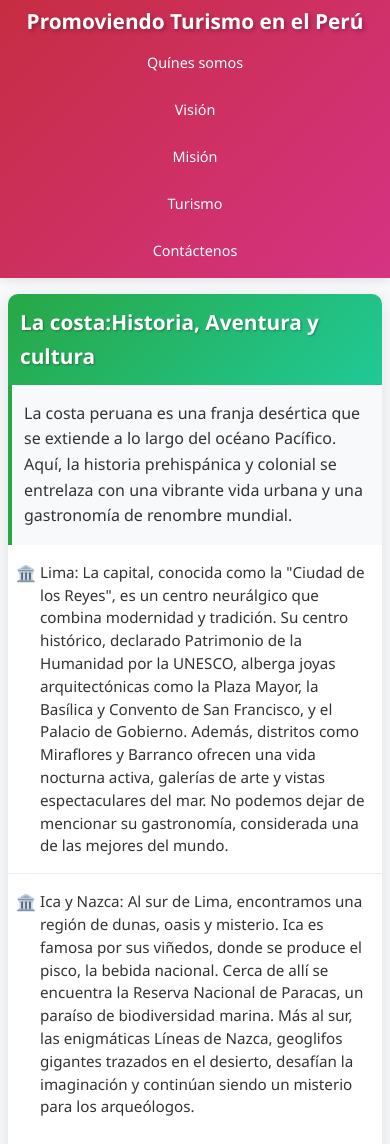
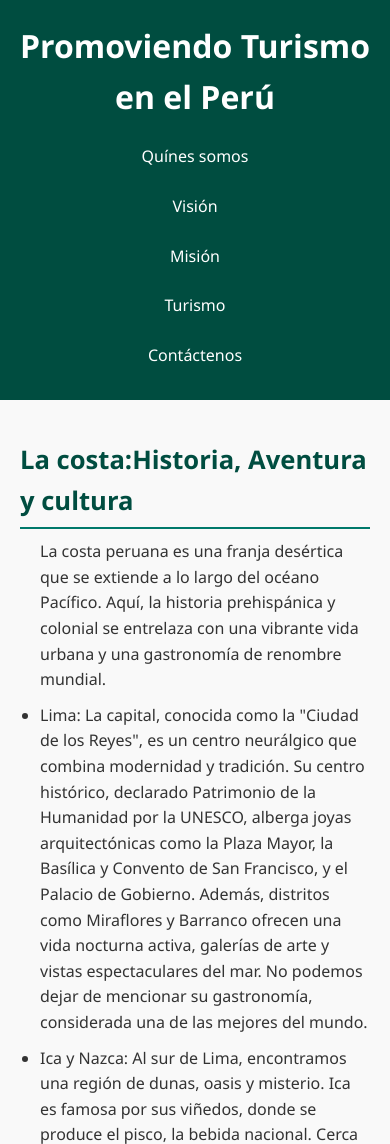
Before and after one commit to PasDeDeux23/webTurista-1, a plain HTML site: page index.html in a window 390 px wide. Shown: the top 1144 px of the page. Drawn offline with Linux system fonts and the light colour scheme.

Commit message:
Add files via upload

```diff
--- a/index.css
+++ b/index.css
@@ -1,4 +1,4 @@
-/* Reset básico */
+/* Reseteo básico */
 * {
   margin: 0;
   padding: 0;
@@ -6,344 +6,133 @@
 }
 
 body {
-    font-family: 'Segoe UI', Tahoma, Geneva, Verdana, sans-serif;
+  font-family: "Segoe UI", Arial, sans-serif;
   line-height: 1.6;
+  background: #f9f9f9;
   color: #333;
-    background-color: #f8f9fa;
 }
 
-/* Header */
+/* ENCABEZADO */
 header {
-    background: linear-gradient(135deg, #c62d42, #d63384);
-    color: white;
-    padding: 1rem 0;
-    box-shadow: 0 2px 10px rgba(0,0,0,0.1);
+  background: #004d40;
+  color: #fff;
+  padding: 20px 0;
+  text-align: center;
 }
 
 header h1 {
-    text-align: center;
+  margin-bottom: 10px;
   font-size: 2rem;
-    margin-bottom: 1rem;
-    text-shadow: 2px 2px 4px rgba(0,0,0,0.3);
 }
 
-/* Navegación */
-nav {
-    max-width: 1200px;
-    margin: 0 auto;
-    padding: 0 1rem;
-}
-
+/* NAVBAR */
 nav ul {
   list-style: none;
   display: flex;
+  justify-content: center;
   flex-wrap: wrap;
-    justify-content: center;
-    gap: 0.5rem;
 }
 
-nav > ul > li {
+nav ul li {
   position: relative;
 }
 
-nav a {
-    color: white;
+nav ul li a {
+  display: block;
+  padding: 12px 18px;
+  color: #fff;
   text-decoration: none;
-    padding: 0.75rem 1rem;
-    display: block;
-    border-radius: 5px;
-    transition: all 0.3s ease;
-    white-space: nowrap;
   font-weight: 500;
+  transition: background 0.3s;
 }
 
-nav a:hover {
-    background-color: rgba(255,255,255,0.2);
-    transform: translateY(-2px);
+nav ul li a:hover {
+  background: #00796b;
+  border-radius: 4px;
 }
 
-/* Submenú */
-nav ul ul {
+/* SUBMENÚ */
+nav ul li ul {
   position: absolute;
   top: 100%;
   left: 0;
-    background: #c62d42;
-    min-width: 250px;
-    opacity: 0;
-    visibility: hidden;
-    transform: translateY(-10px);
-    transition: all 0.3s ease;
+  background: #00695c;
+  min-width: 200px;
+  display: none;
+  flex-direction: column;
   z-index: 1000;
-    border-radius: 5px;
-    box-shadow: 0 5px 15px rgba(0,0,0,0.2);
-    flex-direction: column;
-    gap: 0;
+  border-radius: 4px;
 }
 
-/* Mostrar submenú con hover y focus-within (funciona en móvil y PC) */
-nav ul li:hover > ul,
-nav ul li:focus-within > ul {
-    opacity: 1;
-    visibility: visible;
-    transform: translateY(0);
+nav ul li:hover ul {
+  display: flex;
 }
 
-/* Hacer los enlaces principales focusables */
-nav > ul > li > a {
-    position: relative;
+nav ul li ul li a {
+  padding: 10px 15px;
 }
 
-nav ul ul li {
-    width: 100%;
+nav ul li ul li a:hover {
+  background: #004d40;
 }
 
-nav ul ul a {
-    padding: 0.75rem 1rem;
-    border-bottom: 1px solid rgba(255,255,255,0.1);
-    border-radius: 0;
+/* CONTENIDO */
+main {
+  padding: 20px;
+  max-width: 1000px;
+  margin: auto;
 }
 
-nav ul ul li:last-child a {
-    border-bottom: none;
-    border-radius: 0 0 5px 5px;
+main h2 {
+  color: #004d40;
+  margin: 20px 0 10px;
+  font-size: 1.6rem;
+  border-bottom: 2px solid #00796b;
+  padding-bottom: 5px;
 }
 
-nav ul ul li:first-child a {
-    border-radius: 5px 5px 0 0;
-}
-
-/* Main Content */
-main {
-    max-width: 1200px;
-    margin: 2rem auto;
-    padding: 0 1rem;
-}
-
-main > div {
-    background: white;
-    border-radius: 10px;
-    box-shadow: 0 5px 20px rgba(0,0,0,0.1);
-    overflow: hidden;
-}
-
-/* Secciones */
-h2 {
-    background: linear-gradient(135deg, #28a745, #20c997);
-    color: white;
-    padding: 1.5rem;
-    margin: 0;
-    font-size: 1.8rem;
-    text-shadow: 1px 1px 2px rgba(0,0,0,0.3);
-}
-
-h2:not(:first-child) {
-    margin-top: 2rem;
-}
-
-/* Párrafos y listas */
 main p {
-    padding: 1.5rem;
-    font-size: 1.1rem;
-    background-color: #f8f9fa;
-    margin: 0;
-    border-left: 4px solid #28a745;
+  margin-bottom: 10px;
 }
 
 main ul {
-    list-style: none;
-    padding: 0;
-    margin: 0;
+  margin-bottom: 20px;
+  padding-left: 20px;
 }
 
 main ul li {
-    padding: 1.5rem;
-    border-bottom: 1px solid #e9ecef;
-    position: relative;
-    padding-left: 3rem;
+  margin-bottom: 10px;
 }
 
-main ul li:before {
-    content: "🏛️";
-    position: absolute;
-    left: 1rem;
-    top: 1.5rem;
-    font-size: 1.2rem;
+/* FOOTER */
+footer {
+  background: #004d40;
+  color: #fff;
+  text-align: center;
+  padding: 15px;
+  margin-top: 30px;
+  font-size: 0.9rem;
 }
 
-main ul li:last-child {
-    border-bottom: none;
-}
-
-/* Íconos específicos por sección */
-h2:contains("costa") + ul li:before {
-    content: "🏖️";
-}
-
-h2:contains("sierra") + ul li:before {
-    content: "🏔️";
-}
-
-h2:contains("selva") + ul li:before {
-    content: "🌿";
-}
-
-/* Footer */
-footer {
-    background-color: #343a40;
-    color: white;
-    text-align: center;
-    padding: 2rem;
-    margin-top: 3rem;
-}
-
-/* Media Queries para Responsive */
-
-/* Tablets */
-@media screen and (max-width: 768px) {
-    header h1 {
-        font-size: 1.5rem;
-        padding: 0 1rem;
-    }
-
+/* RESPONSIVE */
+@media (max-width: 768px) {
   nav ul {
     flex-direction: column;
     align-items: center;
   }
 
-    nav > ul > li {
+  nav ul li {
     width: 100%;
-        max-width: 300px;
+    text-align: center;
   }
 
-    nav a {
-        text-align: center;
+  nav ul li ul {
+    position: static;
+    display: none;
     width: 100%;
   }
 
-    /* Submenú en móvil - igual comportamiento que desktop */
-    nav ul ul {
-        position: static;
-        background: rgba(255,255,255,0.15);
-        margin-top: 0;
-        box-shadow: inset 0 2px 5px rgba(0,0,0,0.1);
-        border-radius: 5px;
-        opacity: 0;
-        visibility: hidden;
-        max-height: 0;
-        overflow: hidden;
-        transform: none;
-        transition: all 0.3s ease;
-    }
-
-    /* Activar submenú en móvil con hover y focus */
-    nav ul li:hover > ul,
-    nav ul li:focus-within > ul {
-        opacity: 1;
-        visibility: visible;
-        max-height: 500px;
-        margin-top: 0.5rem;
-    }
-
-    nav ul ul a {
-        padding: 0.75rem 1rem 0.75rem 2rem;
-        border-bottom: 1px solid rgba(255,255,255,0.1);
-        font-size: 0.9rem;
-    }
-
-    nav ul ul li:last-child a {
-        border-bottom: none;
-    }
-
-    h2 {
-        font-size: 1.5rem;
-        padding: 1rem;
-    }
-
-    main p, main ul li {
-        padding: 1rem;
-    }
-
-    main ul li {
-        padding-left: 2.5rem;
-    }
-
-    main ul li:before {
-        left: 0.75rem;
-        top: 1rem;
+  nav ul li:hover ul {
+    display: block;
   }
 }
-
-/* Móviles */
-@media screen and (max-width: 480px) {
-    header {
-        padding: 0.5rem 0;
-    }
-
-    header h1 {
-        font-size: 1.3rem;
-        margin-bottom: 0.5rem;
-        line-height: 1.3;
-    }
-
-    nav {
-        padding: 0 0.5rem;
-    }
-
-    nav a {
-        padding: 0.5rem 0.75rem;
-        font-size: 0.9rem;
-    }
-
-    main {
-        margin: 1rem auto;
-        padding: 0 0.5rem;
-    }
-
-    h2 {
-        font-size: 1.3rem;
-        padding: 0.75rem;
-    }
-
-    main p {
-        padding: 1rem 0.75rem;
-        font-size: 1rem;
-    }
-
-    main ul li {
-        padding: 1rem 0.75rem;
-        padding-left: 2rem;
-        font-size: 0.95rem;
-        line-height: 1.5;
-    }
-
-    main ul li:before {
-        left: 0.5rem;
-        top: 1rem;
-        font-size: 1rem;
-    }
-
-    footer {
-        padding: 1.5rem 0.5rem;
-        font-size: 0.9rem;
-    }
-}
-
-/* Móviles muy pequeños */
-@media screen and (max-width: 320px) {
-    header h1 {
-        font-size: 1.1rem;
-    }
-
-    nav a {
-        font-size: 0.8rem;
-        padding: 0.4rem 0.5rem;
-    }
-
-    h2 {
-        font-size: 1.2rem;
-    }
-
-    main p, main ul li {
-        font-size: 0.9rem;
-    }
-}
```
Lines whose indentation alone changed are shown as unchanged.
